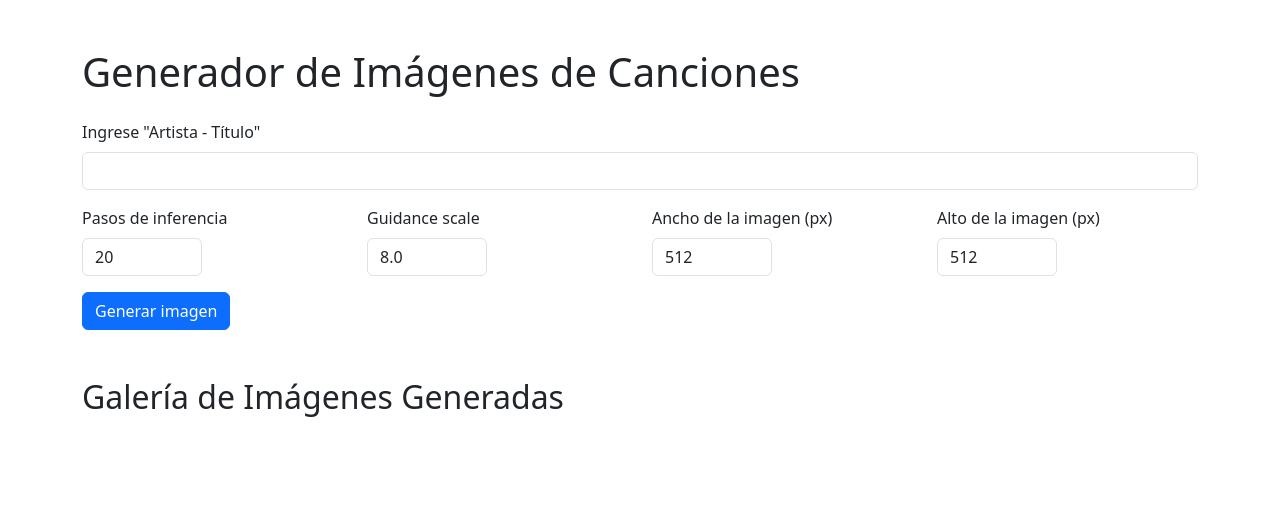
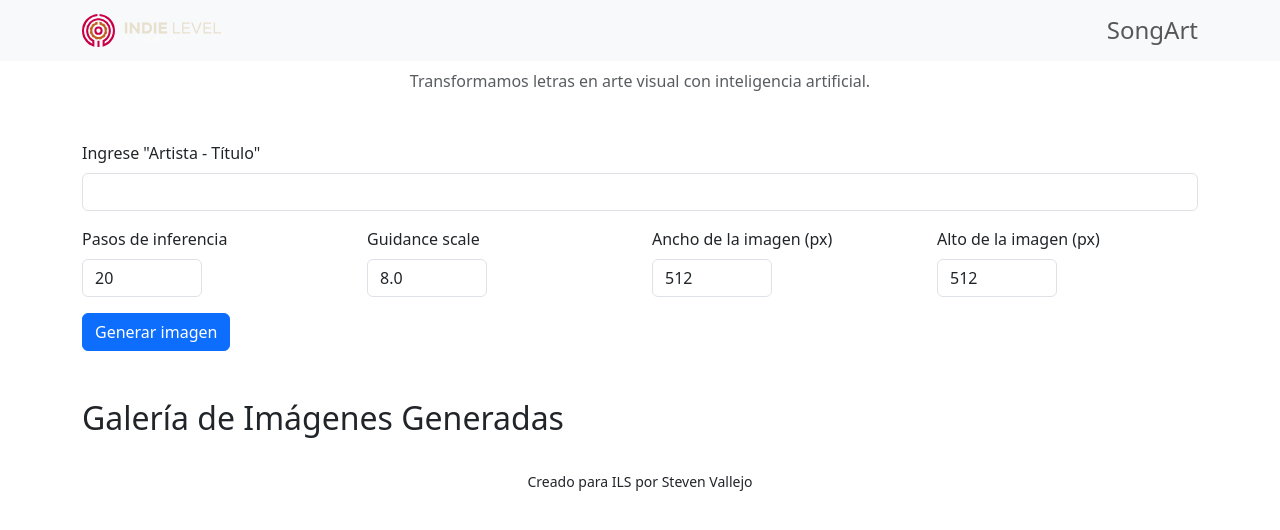
Before and after one commit to stevenvo780/mauroLetraCancionesImagenes, a Flask app: page / in a window 1280 px wide. Shown: the top 530 px of the page. Run offline with Flask 3, Linux system fonts and the light colour scheme.

Commit message:
Añadir nuevo logo y navbar de Bootstrap en la página principal, incluyendo un mensaje descriptivo y un footer con créditos.

```diff
--- a/templates/index.html
+++ b/templates/index.html
@@ -20,9 +20,21 @@
   </style>
 </head>
 <body>
+  <!-- Nuevo header con navbar de Bootstrap -->
+  <header>
+    <nav class="navbar navbar-light bg-light">
+      <div class="container">
+        <a class="navbar-brand" href="#">
+          <img src="/static/logo.svg" alt="Logo" style="max-width:400px;">
+        </a>
+        <span class="navbar-text h4 mb-0">SongArt</span>
+      </div>
+    </nav>
+    <div class="container text-center mt-2">
+      <p class="text-muted">Transformamos letras en arte visual con inteligencia artificial.</p>
+    </div>
+  </header>
   <div class="container mt-5">
-    <h1 class="mb-4">Generador de Imágenes de Canciones</h1>
-    <!-- Se cambia el método a GET para usar SSE -->
     <form id="songForm" method="get">
       <div class="row">
         <div class="col-12 mb-3">
@@ -88,6 +100,10 @@
       </div>
     </div>
     {% endif %}
+    <!-- Footer con el crédito -->
+    <footer class="text-center mt-4">
+      <small>Creado para ILS por Steven Vallejo</small>
+    </footer>
   </div>
 
   <script src="https://cdn.jsdelivr.net/npm/bootstrap@5.3.0/dist/js/bootstrap.bundle.min.js"></script>
```
Also changed, not shown: static/logo.svg (added).
